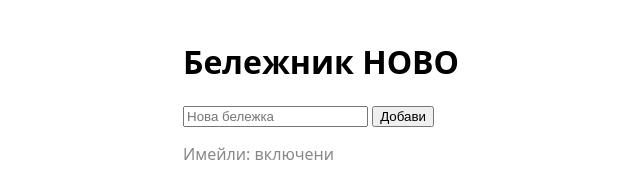
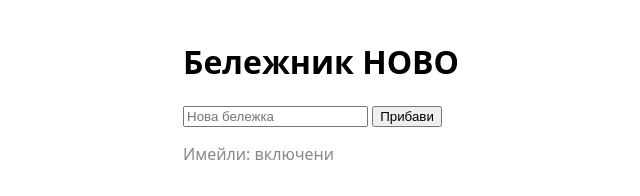
Before and after one commit to dimitard00/belezhnik-test, a Next.js app: page / in a window 1280 px wide. Shown: the top 196 px of the page, without its empty margins (137-777 px from the left). Built offline with nearby package versions, Linux system fonts and the light colour scheme; no server answers; the database is empty.

Commit message:
Update page.tsx

```diff
--- a/app/page.tsx
+++ b/app/page.tsx
@@ -23,7 +23,7 @@ export default async function Home() {
   return (
     <main>
       <h1>Бележник НОВО</h1>
-      <form action={add}><input name="text" placeholder="Нова бележка" /> <button>Добави</button></form>
+      <form action={add}><input name="text" placeholder="Нова бележка" /> <button>Прибави</button></form>
       <ul>{notes.map((n) => <li key={n.id}>
         {n.text}{" "}
         <form action={remove} style={{ display: "inline" }}>
```
